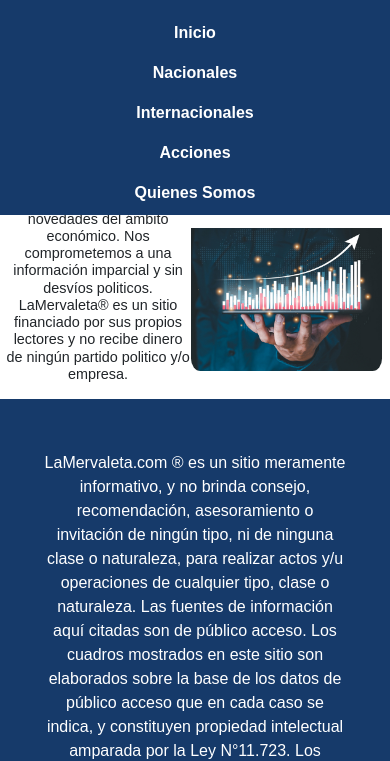
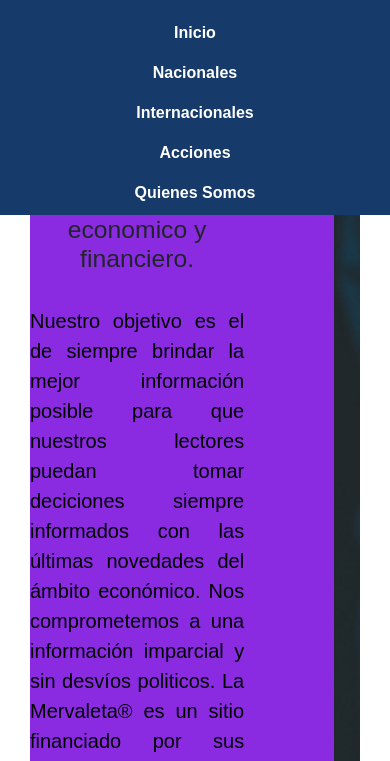
Before and after one commit to Adrizen/La-Mervaleta, a plain HTML site: page aboutus.html in a window 390 px wide. Shown: the part 94-855 px from the top of the page. Drawn offline with nearby package versions, Linux system fonts and the light colour scheme.

Commit message:
quienes responsive

```diff
--- a/aboutus.html
+++ b/aboutus.html
@@ -6,6 +6,7 @@
     <meta http-equiv="X-UA-Compatible" content="IE=edge">
     <meta name="viewport" content="width=device-width, initial-scale=1.0">
     <link rel='stylesheet' href="estilos.css">
+    <link rel='stylesheet' href="estilosQS.css">
     <link href="https://cdn.jsdelivr.net/npm/bootstrap@5.1.3/dist/css/bootstrap.min.css" rel="stylesheet"
         integrity="sha384-1BmE4kWBq78iYhFldvKuhfTAU6auU8tT94WrHftjDbrCEXSU1oBoqyl2QvZ6jIW3" crossorigin="anonymous">
     <script src="https://cdn.jsdelivr.net/npm/bootstrap@5.1.3/dist/js/bootstrap.bundle.min.js"
@@ -19,17 +20,30 @@
 
     <script id="replace_with_navbar" src="script.js"></script>
 
-    <div style="padding-top: 100px;">
-        <h2>LaMervaleta.com™ es un sitio web centrado en noticias de caracter economico y financiero.</h2>
-        <div class="aboutUS">
-            <h3>Nuestro objetivo es el de siempre brindar la mejor información posible para que nuestros lectores puedan
-                tomar deciciones siempre informados con las últimas novedades del ámbito económico. Nos comprometemos a
-                una información imparcial y sin desvíos politicos. LaMervaleta® es un sitio financiado por sus propios
-                lectores y no recibe dinero de ningún partido politico y/o empresa.</h3>
-            <img src="graficoCreciente.jpg">
+    <div id="conteiner" >
+        <div class="presentacion">
+
+            <div class="tex">
+
+                <h2> LaMervaleta.com™ es un sitio web centrado en noticias de caracter economico y financiero.</h2>
+                <br>
+                <p class="negro" >
+                    Nuestro objetivo es el de siempre brindar la mejor información posible para que nuestros lectores puedan
+                    tomar deciciones siempre informados con las últimas novedades del ámbito económico. Nos comprometemos a
+                    una información imparcial y sin desvíos politicos. La Mervaleta® es un sitio financiado por sus propios
+                    lectores y no recibe dinero de ningún partido politico y/o empresa.
+                </p>
+
+            </div>
+
+            <div class="img" style="background-image:url(graficoCreciente.jpg">
+
+            </div>
+
         </div>
+
     </div>
-
+    <br>
     <script id="replace_with_footer" src="script.js"></script>
 
 </body>
--- a/estilos.css
+++ b/estilos.css
@@ -94,11 +94,12 @@
 
 #articulos{
     padding-top:2%;
-
 }
 
 #carruselFinal{
     height: 18%;
+    margin: auto;
+    padding-bottom: 2%;
 }
 
 footer{
@@ -183,16 +184,18 @@
     display: -webkit-box;
     -webkit-line-clamp: 2;
     -webkit-box-orient: vertical;
+
 }
 
 div.categoria h5{
+    font-weight: bold;
     font-size: 13.28px;
     color: rgb(255, 255, 255);
     background-color:rgb(47, 50, 53,0.7);
     display: inline-block;
     border-radius: 25px;
     margin: 1%;
-    padding: 2%;
+    padding: 1%;
 
 }
 
@@ -218,7 +221,13 @@
 .aboutUS h3 {
     text-align: center;
 }
+#carouselExampleDark{
+    border-radius: 25%;
+}
+.carousel carousel-dark slide{
 
+    border-radius: 25%;
+}
 @media only screen and (max-width: 750px ){
 
     .navigation{
--- /dev/null
+++ b/estilosQS.css
@@ -0,0 +1,33 @@
+*{
+    margin: 0px;
+    padding: 0px;
+    text-align: center;
+    font-family: 'Titillium Web',sans-serif;
+
+}
+p.negro{
+    color: black;
+    font-size:20px;
+    text-align: justify;
+}
+div.presentacion{
+    display: grid;
+    margin: 30px;
+    grid-template-columns: repeat(2, 1fr);
+    grid-gap: 90px;
+    background-color:blueviolet;
+}
+div.text{
+
+    text-align: justify;
+
+}
+div.img{
+
+    background-size: cover;
+    border-radius: 25px;
+}
+@media only screen and (max-width: 900px) {
+
+
+}
```
Also changed, not shown: nacionales.html (added, +28 -0 lines).
